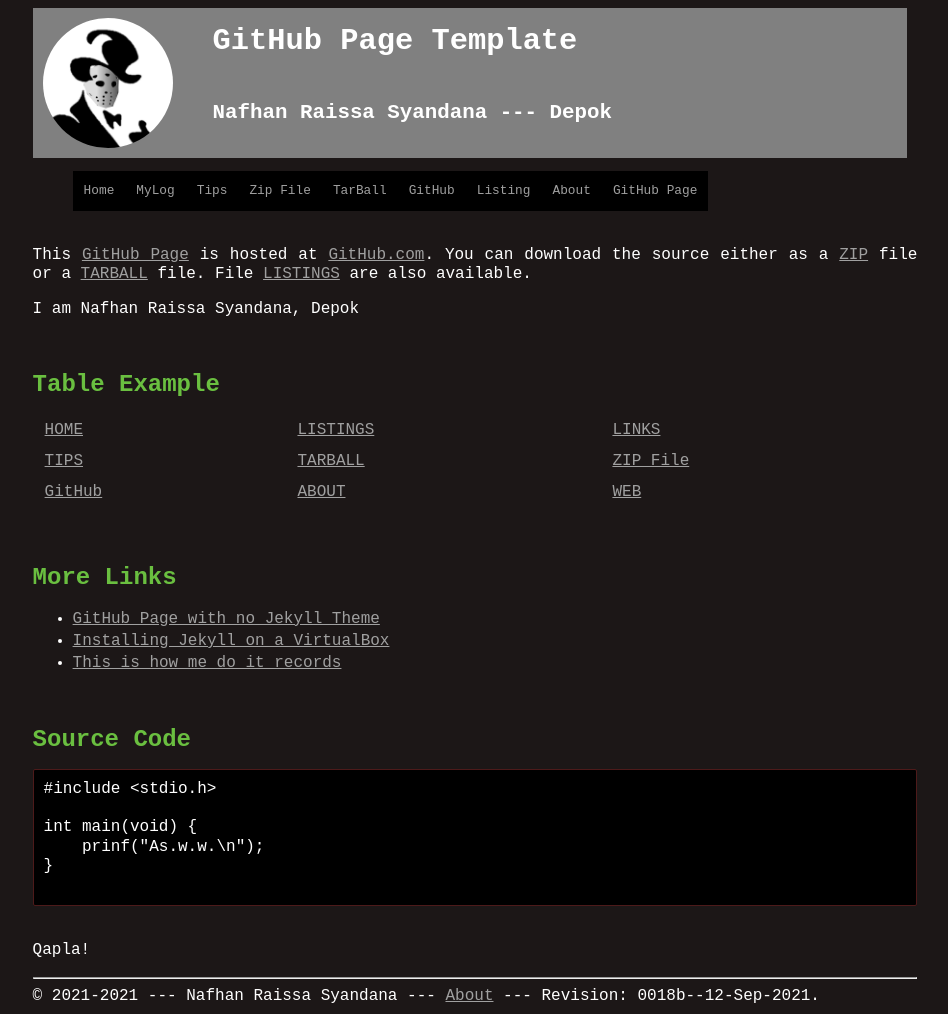
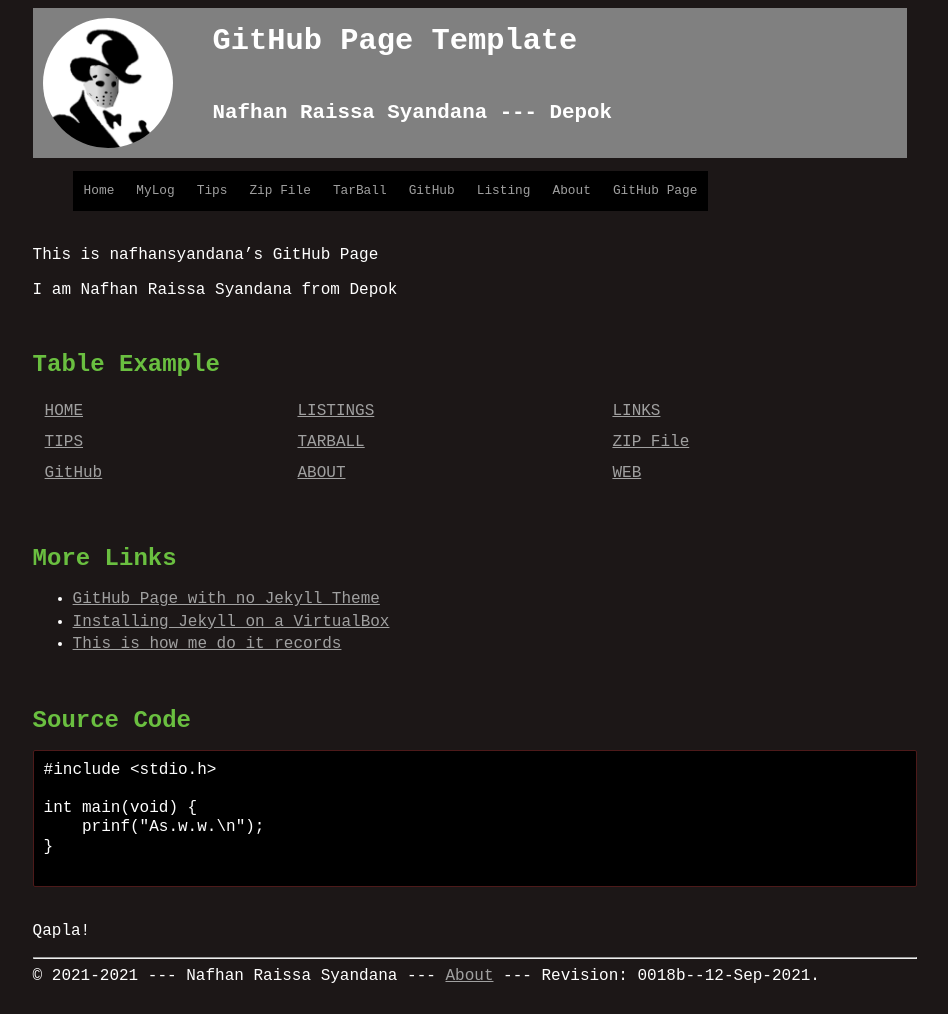
Before and after one commit to nafhansyandana/os212, a Jekyll site: the page built from index.md, in a window 1280 px wide. Shown: the whole page, without its empty margins (165-1113 px from the left). Built offline with Jekyll 4.4.1, drawn with Linux system fonts in a browser that asks for light colours.

Commit message:
Update index.md

```diff
--- a/index.md
+++ b/index.md
@@ -2,13 +2,9 @@
 ---
 
 <br>
-This [GitHub Page](https://pages.github.com/) is hosted at [GitHub.com]({{ site.urlgithub }}).
-You can download the source either as a
-[ZIP]({{ site.baseurl }}/template.zip) file or a
-[TARBALL]({{ site.baseurl }}/template.tar.bz2) file.
-File [LISTINGS]({{ site.baseurl }}/000.html) are also available.
+This is nafhansyandana's GitHub Page
 
-I am {{ site.author }}, {{ site.address }}
+I am Nafhan Raissa Syandana from Depok
 
 <br>
 ## Table Example
```
